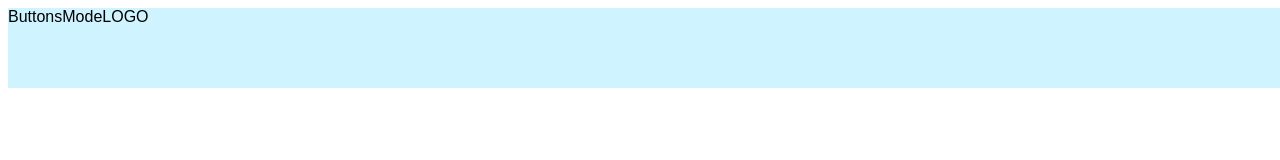
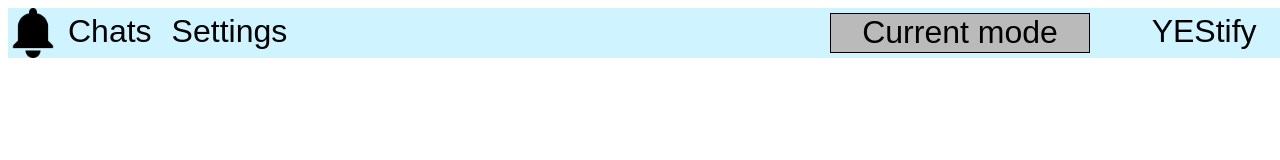
Before and after one commit to adilb99/yestify, a plain HTML site: page index.html in a window 1280 px wide. Drawn offline with Linux system fonts and the light colour scheme.

Commit message:
add: menubar styles

```diff
--- a/index.html
+++ b/index.html
@@ -13,9 +13,15 @@
 <body>
   <script src="scripts/index.js"></script>
   <div id = "menubar">
-  	<div>Buttons</div>
-  	<div>Mode</div>
-  	<div>LOGO</div>
+  	<div id = "buttons">
+  		<div id = "bell">
+  			<img id = "bell-img" src="src/bell.png">
+  		</div>
+  		<div id = "button-chats">Chats</div>
+  		<div id = "button-settings">Settings</div>
+  	</div>
+  	<div id = "menubar-mode-selector">Current mode</div>
+  	<div id = "menubar-logo">YEStify</div>
   </div>
   <div id = "main">
 
--- a/styles/index.css
+++ b/styles/index.css
@@ -5,8 +5,57 @@
 #menubar{
 	position: absolute;
 	width: 100%;
-	height: 10%;
+	min-height: 5%;
 	background-color: #cff4ff;
 	display: flex;
 	flex-direction: horizontal;
+	font-size: 32px;
+	justify-content: space-between;
 }
+
+#buttons{
+	flex-grow: 8;
+	display: flex;
+	flex-direction: horizontal;
+	justify-content: flex-start;
+}
+
+#bell{
+	height: 100%;
+	display: flex;
+}
+
+#bell-img{
+	height: 50px;
+	width: 50px;
+	object-fit: scale-down;
+}
+
+#button-chats{
+	padding-top: 5px;
+	margin-left: 10px;
+	margin-right: 10px;
+}
+
+#button-settings{
+	padding-top: 5px;
+	margin-left: 10px;
+	margin-right: 10px;
+}
+
+#menubar-mode-selector{
+	margin-top: 5px;
+	margin-bottom: 5px;
+	margin-right: 30px;
+	margin-left: 30px;
+	flex-grow: 1;
+	background-color: #bababa;
+	border: solid 1px;
+	text-align: center;
+}
+
+#menubar-logo{
+	text-align: center;
+	padding-top: 5px;
+	flex-grow: 1;
+}
```
Also changed, not shown: src/bell.png (added).
